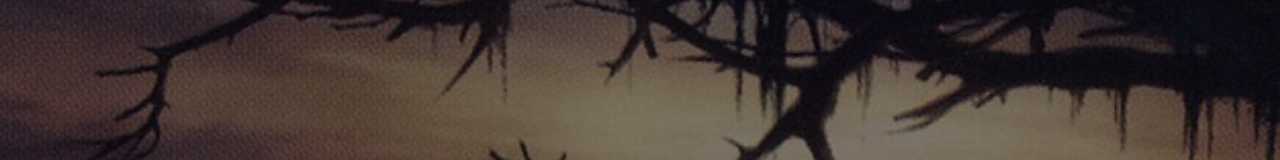
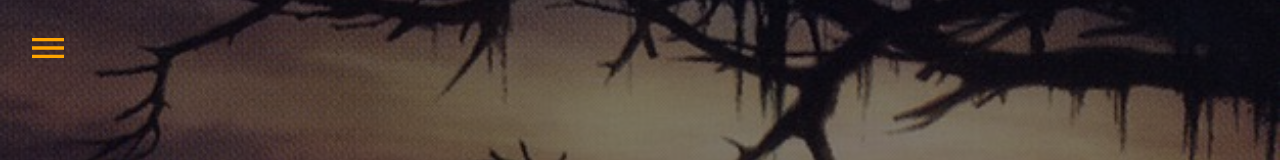
Before and after one commit to robcmills/serverless-magic, a React (Create React App) app in the folder react-app/: page / in a window 1280 px wide. Shown: the top 160 px of the page. Built offline with nearby package versions, Linux system fonts and the light colour scheme.

Commit message:
Add Menu icon

```diff
--- a/react-app/package.json
+++ b/react-app/package.json
@@ -6,10 +6,12 @@
     "@testing-library/jest-dom": "^4.2.4",
     "@testing-library/react": "^9.3.2",
     "@testing-library/user-event": "^7.1.2",
+    "@types/classnames": "^2.2.10",
     "@types/jest": "^24.0.0",
     "@types/node": "^12.0.0",
     "@types/react": "^16.9.0",
     "@types/react-dom": "^16.9.0",
+    "classnames": "^2.2.6",
     "react": "^16.13.0",
     "react-dom": "^16.13.0",
     "react-jss": "^10.0.4",
--- /dev/null
+++ b/react-app/src/App/Menu/index.tsx
@@ -0,0 +1,16 @@
+import React from 'react';
+
+import { MenuIcon } from 'components/icons/MenuIcon';
+
+import { useStyles } from './styles';
+
+export function Menu() {
+	const s = useStyles();
+	return (
+		<div className={s.menuBar}>
+			<div className={s.menuIcon}>
+				<MenuIcon />
+			</div>
+		</div>
+	);
+}
--- /dev/null
+++ b/react-app/src/App/Menu/styles.tsx
@@ -0,0 +1,22 @@
+import { createUseStyles } from 'react-jss';
+
+import { ORANGE } from 'styles/colors';
+import { SPACING_UNIT } from 'styles/constants';
+import { screen } from 'styles/mixins';
+
+export const useStyles = createUseStyles({
+	menuBar: {
+		...screen,
+		bottom: 'auto',
+		color: 'white',
+		display: 'grid',
+		height: SPACING_UNIT * 4,
+	},
+	menuIcon: {
+		cursor: 'pointer',
+		padding: SPACING_UNIT * 2,
+		'&:hover, &:focus': {
+			color: ORANGE,
+		},
+	},
+});
--- a/react-app/src/App/index.tsx
+++ b/react-app/src/App/index.tsx
@@ -2,6 +2,7 @@ import React from 'react';
 
 import { useStyles } from './styles';
 
+import { Menu } from './Menu';
 import { Splash } from './Splash';
 
 export function App() {
@@ -9,6 +10,7 @@ export function App() {
 	return (
 		<div className={s.app}>
 			<Splash />
+			<Menu />
 		</div>
 	);
 }
--- /dev/null
+++ b/react-app/src/components/icons/MenuIcon.tsx
@@ -0,0 +1,11 @@
+import React from 'react';
+
+import { SvgIcon } from 'components/icons/SvgIcon';
+
+export function MenuIcon() {
+	return (
+		<SvgIcon>
+			<path d="M0,13 L16,13 L16,11.3333333 L0,11.3333333 L0,13 Z M0,8.83333333 L16,8.83333333 L16,7.16666667 L0,7.16666667 L0,8.83333333 Z M0,3 L0,4.66666667 L16,4.66666667 L16,3 L0,3 Z" />
+		</SvgIcon>
+	);
+}
--- /dev/null
+++ b/react-app/src/components/icons/SvgIcon/index.tsx
@@ -0,0 +1,23 @@
+import React, { ReactNode } from 'react';
+import cn from 'classnames';
+
+import { useStyles } from './styles';
+
+interface P {
+	children: ReactNode;
+	gClassName?: string;
+	svgClassName?: string;
+}
+
+export function SvgIcon({ children, gClassName, svgClassName }: P) {
+	const s = useStyles();
+	const gClass = cn(s.g, gClassName);
+	const svgClass = cn(s.svgIcon, svgClassName);
+	return (
+		<svg className={svgClass} viewBox="0 0 16 16">
+		  <g className={gClass}>
+				{children}
+			</g>
+		</svg>
+	);
+}
--- /dev/null
+++ b/react-app/src/components/icons/SvgIcon/styles.tsx
@@ -0,0 +1,13 @@
+import { createUseStyles } from 'react-jss';
+
+import { SPACING_UNIT } from 'styles/constants';
+
+export const useStyles = createUseStyles({
+	svgIcon: {
+		height: SPACING_UNIT * 2,
+		width: SPACING_UNIT * 2,
+	},
+	g: {
+		fill: 'currentColor',
+	}
+});
--- /dev/null
+++ b/react-app/src/styles/colors.tsx
@@ -0,0 +1 @@
+export const ORANGE = 'orange';
--- /dev/null
+++ b/react-app/src/styles/constants.tsx
@@ -0,0 +1 @@
+export const SPACING_UNIT = 16;
```
Also changed, not shown: 1 other file (tests, documents, lock files or other folders).
